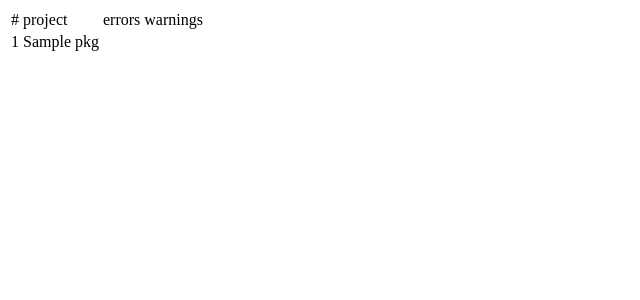
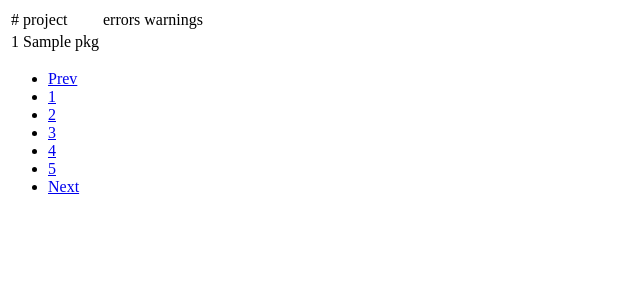
Before and after one commit to ThiefMaster/dict8or, a Flask app: template dict8or/templates/ranking.html in a window 1280 px wide. Shown: the top 300 px of the page, without its empty margins (0-640 px from the left). Run offline with Flask 2, Linux system fonts and the light colour scheme; the template is opened without the code that fills it: most values are stand-ins (such as "Sample title", 1, 10 or a date in 2020); parts of the project's set-up code (start-up, migrations or seed data) failed here and were passed over.

Commit message:
Sidenavigation and pagination added

```diff
--- a/dict8or/static/less/core.less
+++ b/dict8or/static/less/core.less
@@ -1,5 +1,4 @@
 @red: #B90504;
-// @red: #990100;
 @gray: #333333;
 @white: #F6F6F6;
 
--- a/dict8or/templates/footer.html
+++ b/dict8or/templates/footer.html
@@ -1,6 +1,6 @@
-<footer class="footer">
+<footer id="footer" class="footer">
     <div class="container">
-        <p>Dict8or is </p>
+        <p>Dict8or blablabla</p>
         <p>Designed by <a href="http://twitter.com/OmeGak" target="_blank">@OmeGak</a>, <a href="http://twitter.com/pferreir" target="_blank">@pferreir</a> and <a href="https://github.com/ThiefMaster" target="_blank">@ThiefMaster</a>.</p>
     </div>
 </footer>
--- a/dict8or/templates/ranking.html
+++ b/dict8or/templates/ranking.html
@@ -18,3 +18,15 @@
         {% endfor %}
     </tbody>
 </table>
+
+<div class="pagination pagination-right">
+  <ul>
+    <li><a href="#">Prev</a></li>
+    <li><a href="#">1</a></li>
+    <li><a href="#">2</a></li>
+    <li><a href="#">3</a></li>
+    <li><a href="#">4</a></li>
+    <li><a href="#">5</a></li>
+    <li><a href="#">Next</a></li>
+  </ul>
+</div>
```
Also changed, not shown: dict8or/templates/index.html (+7 -2 lines), dict8or/templates/rankingsidenav.html (added, +12 -0 lines).
